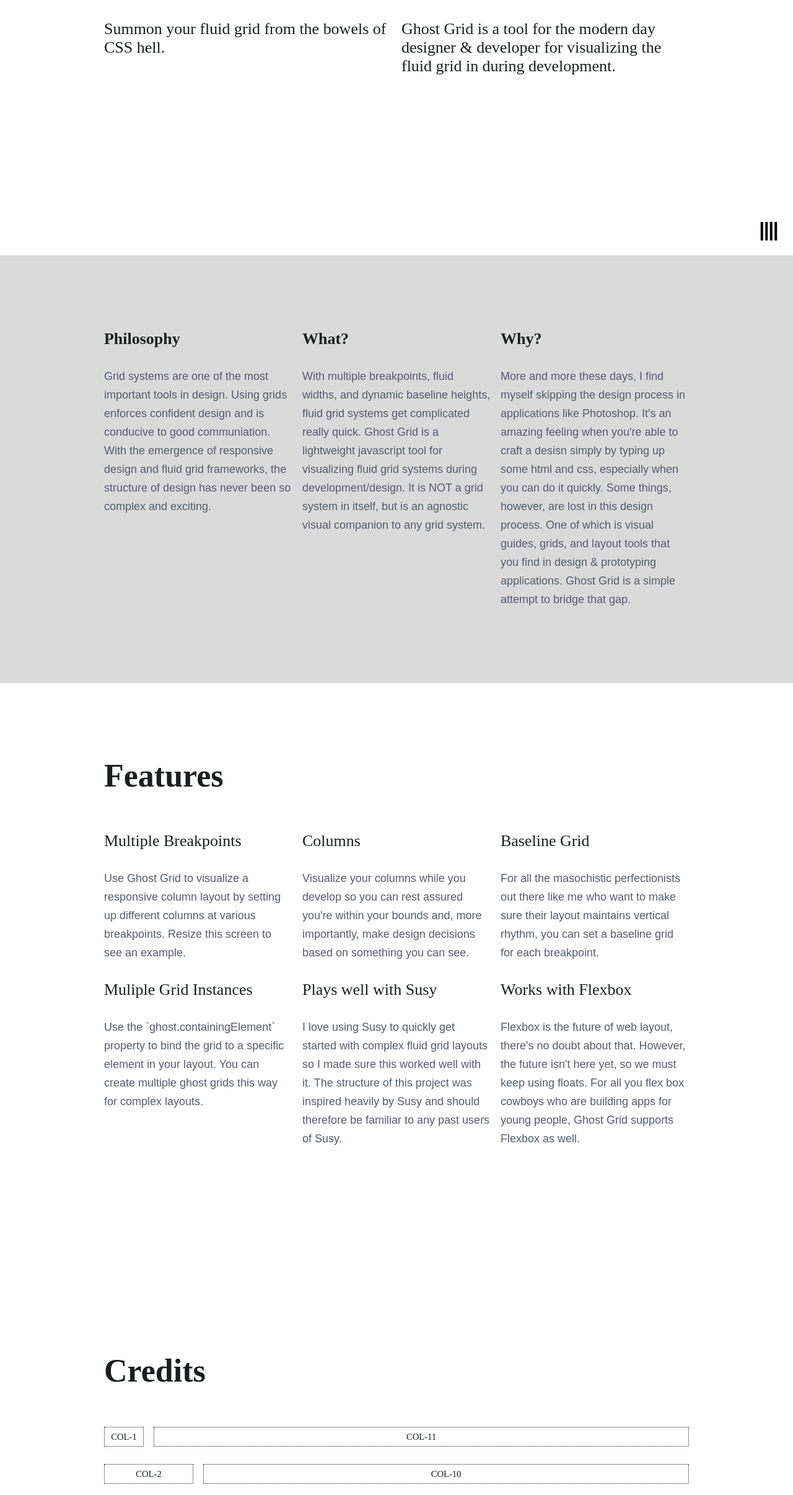
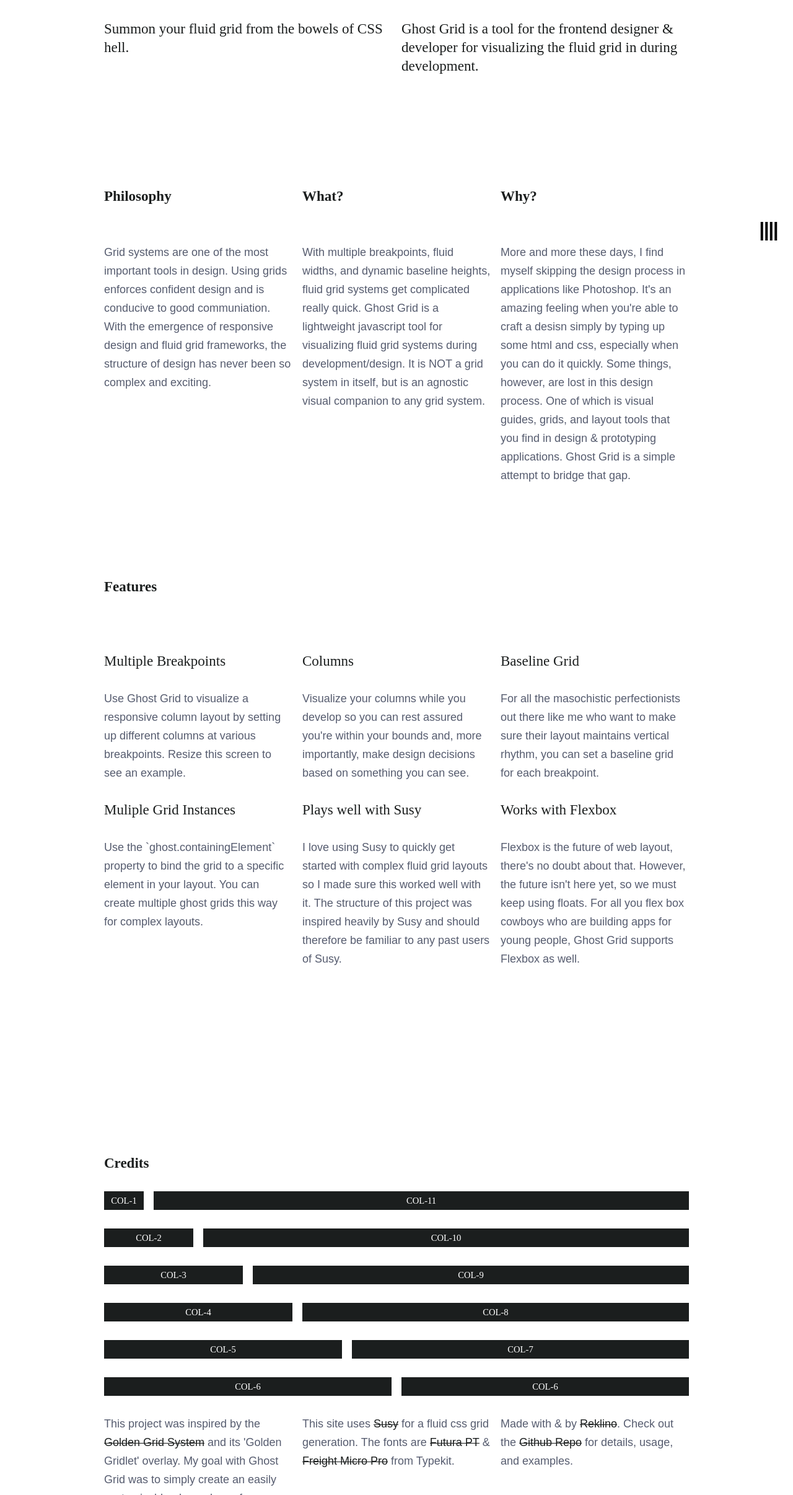
Before and after one commit to Reklino/ghost-grid, a website: page demo/index.html in a window 1280 px wide. Shown: the part 388-2800 px from the top of the page at 62% size. Drawn offline with Linux system fonts and the light colour scheme; some icons are missing.

Commit message:
layout again

```diff
--- a/demo/index.html
+++ b/demo/index.html
@@ -16,7 +16,7 @@
 	<header id="header">
 		<section class="container">
 			<div class="col-6 col-offset-6">
-				<h5><a href="#">Source hosted on Github.</a></h5>
+				<h5>Grab it on <a href="#">Github.</a></h5>
 			</div>
 			<div class="baseline-spacer-5"></div>
 			<div class="col-12">
@@ -27,38 +27,40 @@
 					<h5>Summon your fluid grid from the bowels of CSS hell.</h5>
 				</div>
 				<div class="col-6">
-					<h5>Ghost Grid is a tool for the modern day designer &amp; developer for visualizing the fluid grid in during development.</h5>
+					<h5>Ghost Grid is a tool for the frontend designer &amp; developer for visualizing the fluid grid in during development.</h5>
 				</div>
 			</div>
 		</section>
 	</header>
 
-	<main id="main" class="alternate">
+	<main id="main">
 		<section class="container">
 			<div class="col-4">
 				<h4>Philosophy</h4>
+				<div class="baseline-spacer-2"></div>
 				<p>Grid systems are one of the most important tools in design. Using grids enforces confident design and is conducive to good communiation. With the emergence of responsive design and fluid grid frameworks, the structure of design has never been so complex and exciting. </p>
 			</div>
 			<div class="col-4">
 				<h4>What?</h4>
+				<div class="baseline-spacer-2"></div>
 				<p>
 					With multiple breakpoints, fluid widths, and dynamic baseline heights, <strong>fluid grid systems</strong> get complicated really quick. Ghost Grid is a lightweight javascript tool for visualizing fluid grid systems during development/design. It is NOT a grid system in itself, but is an agnostic visual companion to <strong>any</strong> grid system.
 				</p>
 			</div>
 			<div class="col-4">
 				<h4>Why?</h4>
+				<div class="baseline-spacer-2"></div>
 				<p>
 					More and more these days, I find myself skipping the design process in applications like Photoshop. It's an amazing feeling when you're able to craft a desisn simply by typing up some html and css, especially when you can do it quickly. Some things, however, are lost in this design process. One of which is visual guides, grids, and layout tools that you find in design &amp; prototyping applications. Ghost Grid is a simple attempt to bridge that gap.
 				</p>
 			</div>
 		</section>
-	</main>
 
-	<div>
 		<section class="container">
 			<div class="col-12">
-				<h3 class="section-header">Features</h3>
+				<h4>Features</h4>
 			</div>
+			<div class="baseline-spacer-2"></div>
 			<article class="col-4">
 				<h5>Multiple Breakpoints</h5>
 				<p>
@@ -92,13 +94,13 @@
 				</p>
 			</article>
 		</section>
-	</div>
+	</main>
 
 	<footer id="footer">
 		<div class="container">
 
 			<div class="col-12">
-				<h3 class="section-header">Credits</h3>
+				<h4>Credits</h4>
 			</div>
 
 			<div data-column="col-1" class="col-1 filler"></div><div data-column="col-11" class="col-11 filler"></div>
@@ -136,7 +138,7 @@
 	var ghost = new Ghost();
 	ghost.align = 'center',
 	ghost.opacity = 0.65,
-	ghost.containingElement = document.getElementById('header'),
+	ghost.containingElement = document.body,
 	ghost.breaks = [
 		{
 	        point: "(min-width: 300px)",
@@ -161,7 +163,7 @@
 	    },
 	    {
 	        point: "(min-width: 1600px)",
-	        containerWidth: 1100,
+	        containerWidth: 1200,
 	        columns: 12,
 	        gutters: 1/4,
 	        baseLineHeight: (30/18) + 'em'
--- a/demo/sass/ghost-grid.scss
+++ b/demo/sass/ghost-grid.scss
@@ -1,5 +1,5 @@
 
-$duration: 0.3s;
+$duration: 0.45s;
 $easing: cubic-bezier(.3,.53,0,1);
 
 $color: #00EBEE;
@@ -12,6 +12,7 @@
     transition: all $duration $easing;
     overflow: hidden;
     position: absolute;
+    border-color: $color;
     top: 0;
     left: 0;
     width: 100%;
@@ -24,19 +25,23 @@
     position: relative;
     width: 100%;
     height: 100%;
+    border-color: inherit;
     div {
         transition: all $duration $easing;
         border: 1px solid $color;
+        border-color: inherit;
         border-width: 0 1px;
         position: absolute;
         width: 0;
         height: 100%;
         &:before {
+            transition: all $duration $easing;
             opacity: 1;
             content:'';
             position: absolute;
             width: 0;
             border-right: 1px solid $color;
+            border-color: inherit;
             height: 100%;
         }
     }
@@ -46,9 +51,11 @@
     position: absolute;
     width: 100%;
     height: 100%;
+    border-color: inherit;
     div {
         box-sizing: border-box;
         border-top: 1px dotted $color;
+        border-color: inherit;
         width: 100%;
     }
 }
--- a/demo/sass/grid.scss
+++ b/demo/sass/grid.scss
@@ -6,7 +6,7 @@
 
 $tablet:      layout(750px 6);
 $desktop-sm:  layout(960px 12);
-$desktop-lg:  layout(1100px 12);
+$desktop-lg:  layout(1200px 12);
 $susy: (
     columns: 3,
     gutters: .25,
--- a/demo/sass/screen.scss
+++ b/demo/sass/screen.scss
@@ -78,47 +78,47 @@
 
 @mixin large {
     /* 28 / 36px */
-    font-size: #{26 / $em}em;
-    line-height: ($line-int*1) / 26 * 1em;
+    font-size: #{23 / $em}em;
+    line-height: ($line-int*1) / 23 * 1em;
 }
 
 @mixin huge {
     /* 52px / 48px */
-    font-size: #{52 / $em}em;
-    line-height: ($line-int*2) / 52 * 1em;
+    font-size: #{48 / $em}em;
+    line-height: ($line-int*2) / 48 * 1em;
 }
 
 @mixin massive {
     /* 84px / 72px */
-    font-size: #{84 / $em}em;
-    line-height: ($line-int*3) / 84 * 1em;
+    font-size: #{72 / $em}em;
+    line-height: ($line-int*3) / 72 * 1em;
 }
 
 @mixin gigantic {
     /* 135px / 120px */
-    font-size: #{130 / $em}em;
-    line-height: ($line-int*4) / 130 * 1em;
+    font-size: #{102 / $em}em;
+    line-height: ($line-int*4) / 102 * 1em;
 }
 
 h1 {
     @include gigantic;
-    margin: 0 0 ($line-int*2) / 130 * 1em;
+    margin: 0 0 ($line-int*2) / 102 * 1em;
 }
 h2 {
     @include massive;
-    margin: 0 0 ($line-int*1) / 84 * 1em;
+    margin: 0 0 ($line-int*1) / 72 * 1em;
 }
 h3 {
     @include huge;
-    margin: 0 0 ($line-int*2) / 52 * 1em;
+    margin: 0 0 ($line-int*2) / 48 * 1em;
 }
 h4 {
     @include large;
-    margin: 0 0 ($line-int*1) / 26 * 1em;
+    margin: 0 0 ($line-int*1) / 23 * 1em;
 }
 h5 {
     @include large;
-    margin: 0 0 ($line-int*1) / 26 * 1em;
+    margin: 0 0 ($line-int*1) / 23 * 1em;
 }
 h6 {
     @include small;
@@ -301,11 +301,18 @@
     .container { height: 2000px; }
 }
 
+nav {
+    position: fixed;
+    left: 0;
+    width: 100vh;
+    transform: rotate(90deg);
+    transform-origin: 0;
+}
+
 header {
     position: relative;
     z-index: 1;
     padding: 0;
-    height: 100vh;
     text-align: left;
     section {
         padding: #{$line}em 0 #{$line*3}em;
@@ -313,7 +320,7 @@
 }
 
 section {
-    padding: #{$line*4}em 0 #{$line*3}em;
+    padding: #{$line*2}em 0 #{$line*2}em;
 }
 .alternate { background: #dadada; }
 
@@ -327,9 +334,9 @@
     font-weight: 400;
     &:before {
         @include small;
-        color: $header;
+        color: white;
         box-sizing: border-box;
-        border: 1px dotted $header;
+        background: $header;
         content: attr(data-column);
         display: block;
         width: 100%;
```
Also changed, not shown: demo/stylesheets/ghost-grid.css, demo/stylesheets/grid.css, demo/stylesheets/screen.css, dist/ghost-grid.css, dist/ghost-grid.js, dist/ghost-grid.min.css, dist/ghost-grid.min.js.
